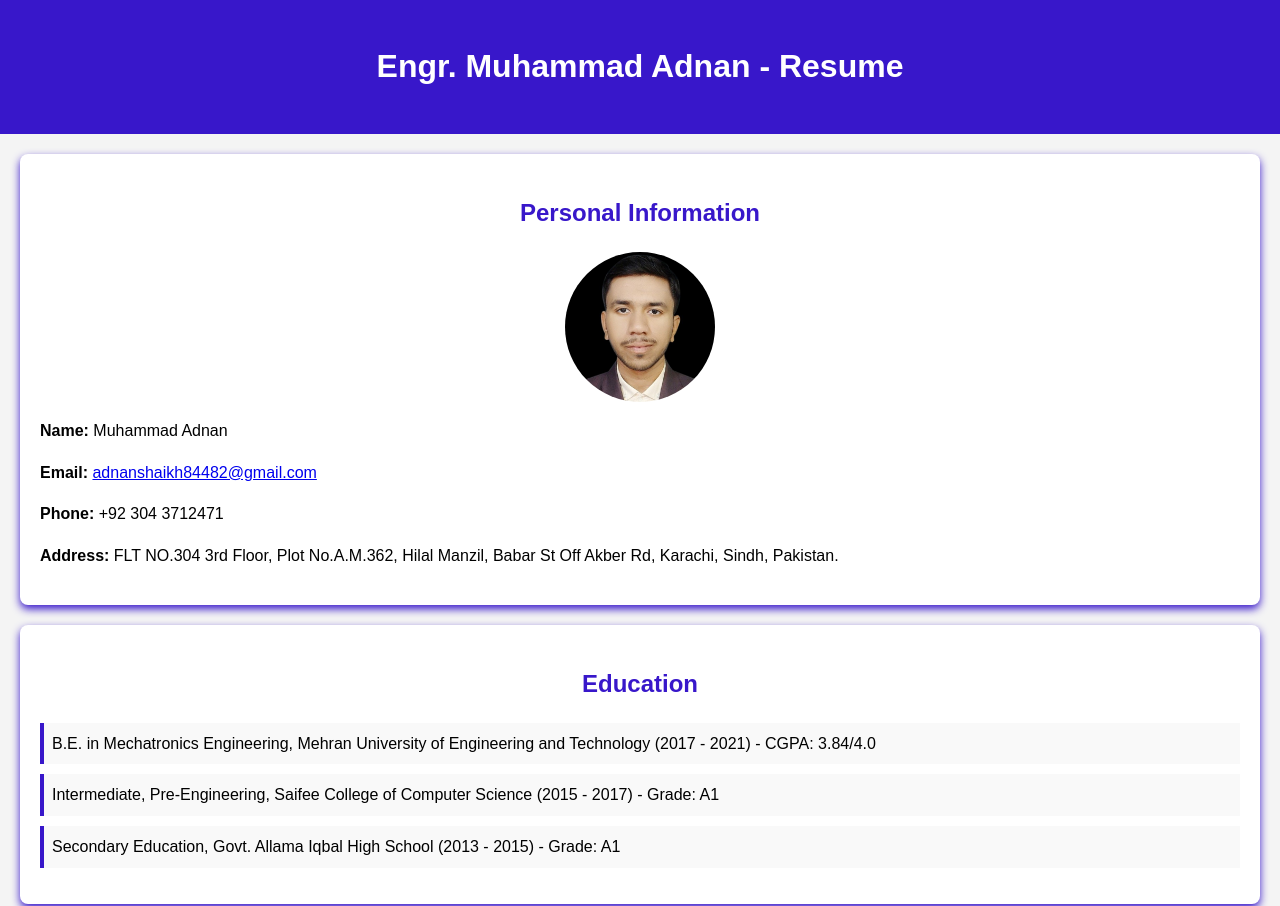
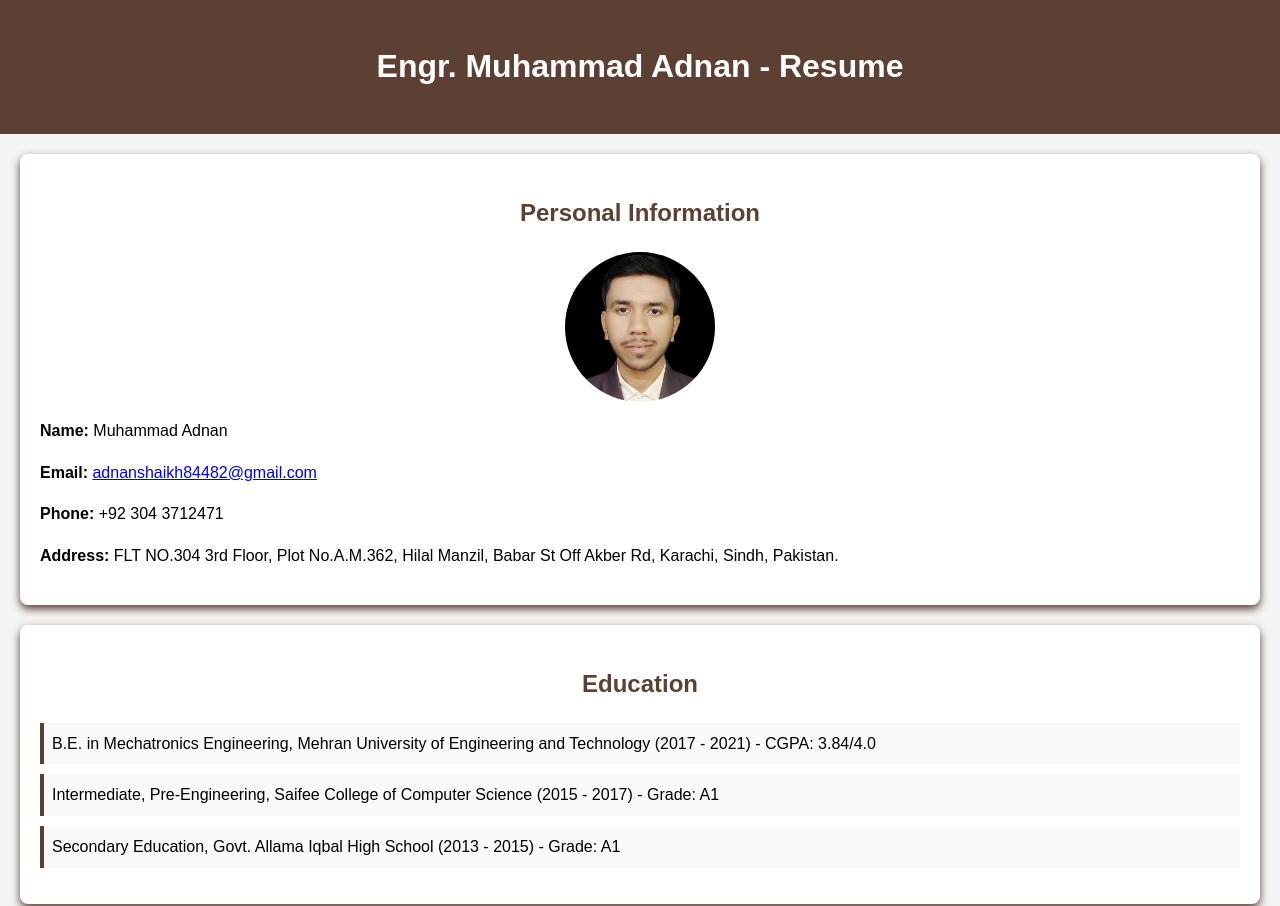
Before and after one commit to MuhammadAdnan1998/hackathon-milestone-based-interactive-resume-builder, a website: page index.html in a window 1280 px wide. Shown: the top 906 px of the page. Drawn offline with Linux system fonts and the light colour scheme.

```diff
--- a/styles.css
+++ b/styles.css
@@ -7,7 +7,7 @@
   }
 
   header {
-    background-color: #3817ca;
+    background-color: #5C4033;
     color: white;
     padding: 20px;
     text-align: center;
@@ -18,7 +18,7 @@
     margin: 20px;
     background-color: white;
     border-radius: 8px;
-    box-shadow: 0 4px 8px rgba(56, 23, 202, 1);
+    box-shadow: 0 4px 8px #5C4033;
   }
 
   img {
@@ -30,7 +30,7 @@
   }
 
   h2 {
-    color: #3817ca;
+    color: #5C4033;
     text-align: center;
   }
 
@@ -43,7 +43,7 @@
     margin: 10px 0;
     padding: 8px;
     background-color: #f9f9f9;
-    border-left: 4px solid #3817ca;
+    border-left: 4px solid #5C4033;
   }
 
   button {
@@ -51,7 +51,7 @@
     width: 200px;
     margin: 20px auto;
     padding: 10px;
-    background-color: #3817ca;
+    background-color: #5C4033;
     color: white;
     border: none;
     border-radius: 5px;
@@ -59,7 +59,7 @@
   }
 
   button:hover {
-    background-color: #0e067a;
+    background-color: #3a1c0e;
   }
 
   @media only screen and (max-width: 600px) {
```
